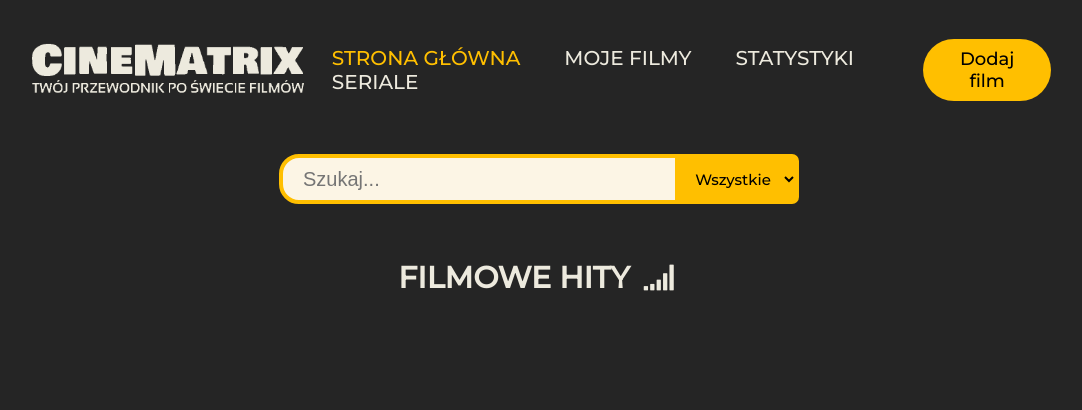
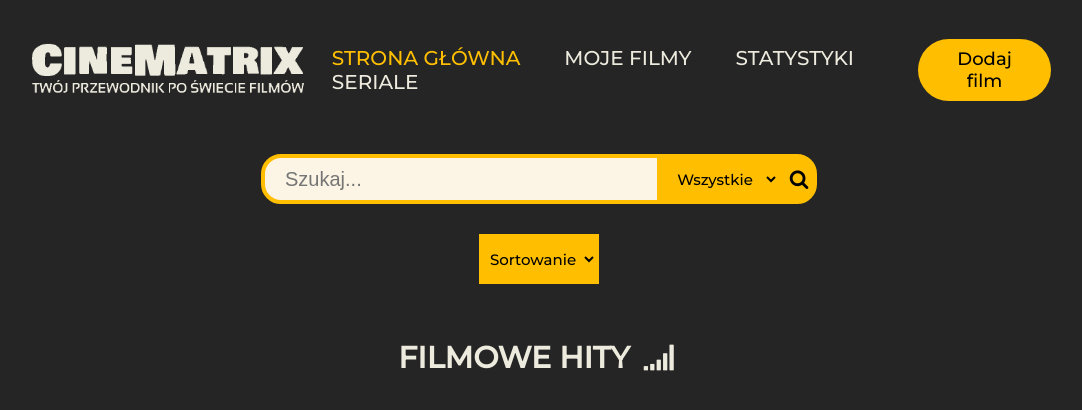
Before and after one commit to AlexanderAlSughari/CineMatrix, a plain HTML site: page index.html in a window 1280 px wide. Shown: the whole page, without its empty margins (101-1183 px from the left). Drawn offline with Linux system fonts and the light colour scheme; no server answers.

Commit message:
Dodanie skryptu - wyszukiwarka
Dodanie skryptu który wyszukuje filmy po nazwie oraz gatunku.
Dodanie do index'a listy rozwijanej z typami sortowania wyników.
Wystylizowanie guzika wyszukiwania.

```diff
--- a/css/styles.css
+++ b/css/styles.css
@@ -115,7 +115,18 @@ article h3, article span {
     width: 120px;
     background-color: #FFBF00;
     border: 2px solid #FFBF00;
-    border-radius: 0px 7px 7px 0px;
+}
+
+.search button {
+    height: 50px;
+    font-size: 20px;
+    border: 4px solid #FFBF00;
+    background-color: #FFBF00;
+    border-radius: 0px 20px 20px 0px;
+}
+
+.search button i {
+    background-color: #FFBF00;
 }
 
 .info {
--- a/index.html
+++ b/index.html
@@ -8,6 +8,7 @@
     <link rel="stylesheet" href="css/fontello.css">
     <script src="js/main.js"></script>
     <script src="js/popularMovies.js"></script>
+    <script src="js/searchMovie.js"></script>
 </head>
 <body>
     <section>
@@ -23,21 +24,34 @@
                     <li><a href="#">Seriale</a></li>
                 </ul>
             </nav>
-            <a href="newMovie.html"><button onclick="newMovie()">Dodaj film</button></a>
+            <button onclick="newMovie()">Dodaj film</button>
         </header>
         <section class="search">
-            <input type="text" placeholder="Szukaj...">
-            <select>
-                <option value="All">Wszystkie</option>
-                <option value="Fantasy">Fantasy</option>
-                <option value="Action">Action</option>
-                <option value="Thriller">Thriller</option>
-                <option value="Horror">Horror</option>
+            <input type="text" placeholder="Szukaj..." id="keyword">
+            <select id="genres">
+                <option value="0">Wszystkie</option>
+                <option value="18">Dramat</option>
+                <option value="28">Akcja</option>
+                <option value="36">Historyczny</option>
+                <option value="53">Thriller</option>
+                <option value="878">Sci-Fi</option>
+            </select>
+            <button onclick="searchMoviesWithThatName(keyword.value)"><i class="icon-search"></i></button>
+        </section>
+        <section class="search">
+            <select class="sort">
+                <option value="0">Sortowanie</option>
+                <option value="1">Popularność: rosnąco</option>
+                <option value="2">Popularność: malejąco</option>
+                <option value="3">Data: rosnąca</option>
+                <option value="4">Data: malejąco</option>
+                <option value="5">Tytuł: rosnąco</option>
+                <option value="6">Tytuł: malejąco</option>
             </select>
         </section>
         <article>
             <section class="popular">
-                <h1>Filmowe hity <i class="icon-chart"></i></h1>
+                <h1 class="title">Filmowe hity <i class="icon-chart"></i></h1>
                 <section class="movies"></section>
             </section>
         </article>
--- /dev/null
+++ b/js/searchMovie.js
@@ -0,0 +1,39 @@
+const searchMoviesWithThatName = (keyword) => {
+    document.querySelector('.title').innerHTML = "Twoje wyszukiwania <i class='icon-search'></i>";
+    document.querySelector('.movies').innerHTML = "";
+
+    fetch('https://api.themoviedb.org/3/search/movie?query='+keyword+'&include_adult=false&language=pl-PL&page=1', options)
+    .then((response) => {
+        if(!response.ok)
+            throw new Error("Network response was not OK");
+        return response.json();
+    })
+    .then((myJson) => {
+        const genre = parseInt(document.getElementById('genres').value);
+        if(genre != 0)
+            moviesArray = filterMoviesByGenre(myJson.results, genre);
+        else
+            moviesArray = myJson.results;
+
+        if(moviesArray.length == 0)
+            document.querySelector('.movies').innerHTML = "brak wyników :(";
+
+        moviesArray.forEach(element => {
+            let movieSection = document.createElement('section');
+            movieSection.classList.add('movie');
+
+            let moviePoster = document.createElement('img');
+            let movieTitle = document.createElement('h3');
+            let movieYear = document.createElement('span');
+
+            moviePoster.src = path + element.poster_path;
+            movieTitle.innerHTML = element.title;
+            movieYear.innerHTML = (element.release_date).split("-")[0];
+
+            document.querySelector('.movies').appendChild(movieSection).append(moviePoster, movieTitle, movieYear);
+        });
+    })
+    .catch(err => console.error(err));
+}
+const filterMoviesByGenre = (list, chosenGenre) => list.filter(movie => movie.genre_ids.includes(chosenGenre));
+const sortMoviesIntoOrder = (list) => list.sort(movie => movie.genre_ids == chosenGenre);
```
